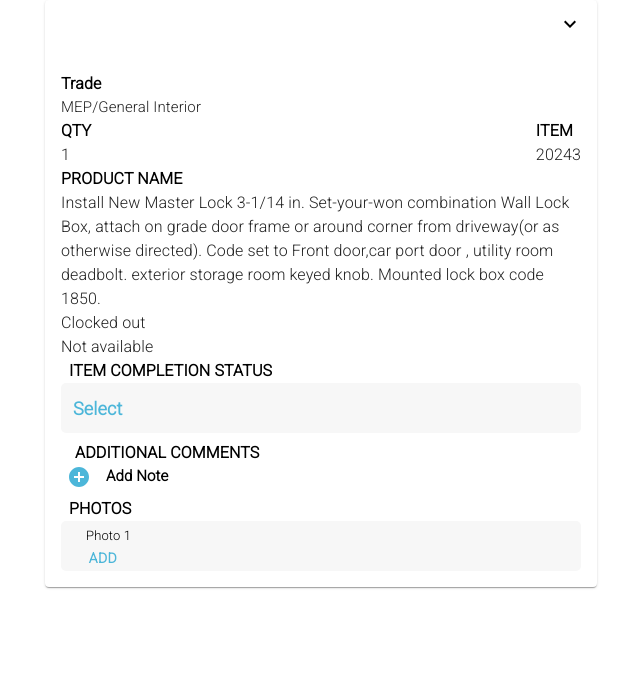
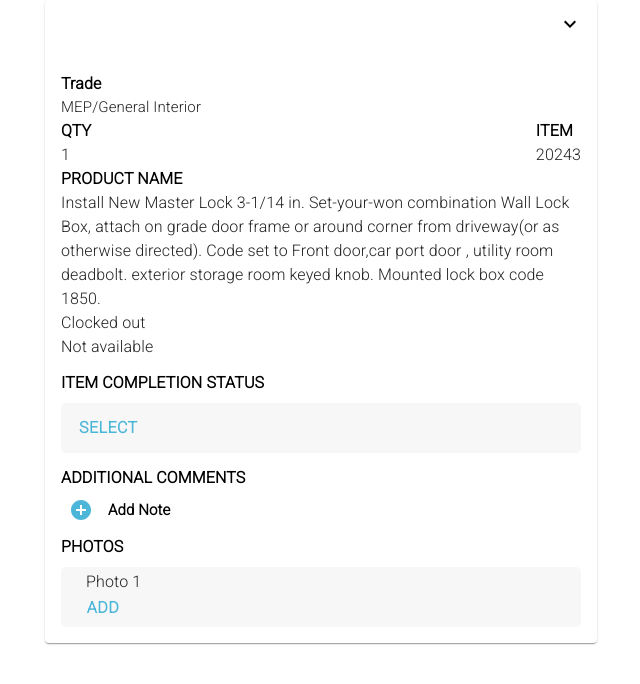
Before and after one commit to HassanHabibTahir/testMui, a React (Create React App) app: page / in a window 1280 px wide. Both pictures are taken after a click on the button 640 px from the left and 63 px from the top of the page. Shown: the top 684 px of the page, without its empty margins (319-959 px from the left). Built offline with nearby package versions, Linux system fonts and the light colour scheme.

Commit message:
added margin and padding

```diff
--- a/src/App.js
+++ b/src/App.js
@@ -28,7 +28,9 @@ const useStyles = makeStyles((theme) => ({
     display: "flex",
     color: "black",
     fontWeight: "bolder",
-    marginLeft: ".5rem",
+
+    // marginLeft: ".5rem",
+    margin: ".8rem 0 0.5rem 0",
   },
   quantity: {
     fontSize: theme.typography.pxToRem(12),
@@ -73,18 +75,61 @@ const useStyles = makeStyles((theme) => ({
   },
   trade: {
     fontSize: theme.typography.pxToRem(16),
-    color: 'black',
-    fontWeight: "bold"
+    color: "black",
+    fontWeight: "bold",
   },
   Mep: {
     fontSize: theme.typography.pxToRem(15),
   },
   sameItems: {
     fontSize: theme.typography.pxToRem(16),
-    color: 'black',
-    fontWeight: "bold"
+    color: "black",
+    fontWeight: "bold",
   },
+  photosBox: {
+    width: "100%",
+    height: 60,
+    borderRadius: "5px",
 
+    backgroundColor: "#F7F7F7",
+    padding: "3px 10px",
+  },
+  photosText: {
+    paddingLeft: "15px",
+  },
+  photosButton: {
+    fontWeight: 600,
+    color: "#4CB6D9",
+    margin: "0px",
+    padding: "0px",
+    fontSize: "16px",
+  },
+  customSelectBox: {
+    width: "100%",
+    height: 50,
+    borderRadius: "5px",
+
+    backgroundColor: "#F7F7F7",
+    padding: "5px 10px",
+  },
+  customSelectButton: {
+    fontWeight: 600,
+    color: "#4CB6D9",
+    fontSize: "16px",
+  },
+  additionalCommentsBox: {
+    margin: "8px 0px",
+  },
+  additionalCommentsWrapper: {
+    display: "flex",
+    alignItems: "center",
+    gap: "15px",
+    marginLeft: ".5rem",
+  },
+  addNoteIcon: {
+    color: "#4CB6D9",
+    cursor: "pointer",
+  },
   // AccordionSummary: {
   //   '&.MuiAccordionSummary-expandIcon': {
   //     position: "absolute",
@@ -109,6 +154,7 @@ const StyledBadge = withStyles((theme) => ({
 }))(Badge);
 const StyledINTERIORBadge = withStyles((theme) => ({
   badge: {
+    marginTop: ".1rem",
     minWidth: ".9rem",
     height: ".9rem",
     backgroundColor: "#4CB6D9",
@@ -134,9 +180,8 @@ export default function App() {
   const togleHandler = () => {
     // alert('Please select')
     setToggle(!toggle);
-  }
+  };
   console.log(toggle, "toggle--->");
-
 
   return (
     <Container maxWidth="sm">
@@ -150,14 +195,14 @@ export default function App() {
             classes={{ expandIcon: classes.customExpandIcon }}
             onClick={togleHandler}
             style={{
-              transition: "1s"
+              transition: "1s",
             }}
             expandIcon={<ExpandMoreIcon />}
             aria-controls="panel1bh-content"
             id="panel1bh-header"
           >
-
-            {toggle && <Box
+            {toggle && (
+              <Box
                 style={{
                   width: "100%",
                 }}
@@ -172,7 +217,12 @@ export default function App() {
                     }}
                   >
                     <StyledINTERIORBadge color="secondary" variant="dot" />
-                  <Typography className={classes.heading}>
+                    <Typography
+                      className={classes.heading}
+                      style={{
+                        marginLeft: ".5rem",
+                      }}
+                    >
                       MEP/GENERAL INTERIOR
                     </Typography>
                   </Box>
@@ -184,8 +234,8 @@ export default function App() {
                   Install New Master Lock 3-1/14 in. Set-your-own...
                 </Typography>
                 <Typography className={classes.paragraph}>
-                Front Door, carport door, utility room deadbolt,exterior storage
-                room keyed knob. Mounted Lock
+                  Front Door, carport door, utility room deadbolt,exterior
+                  storage room keyed knob. Mounted Lock
                 </Typography>
 
                 <Box className={classes.footerBadge}>
@@ -194,171 +244,79 @@ export default function App() {
                   </Typography>
                   <StyledBadge color="secondary" variant="dot" />
                 </Box>
-
-
-
-
-
-            </Box>}
-
+              </Box>
+            )}
           </AccordionSummary>
           <AccordionDetails>
             <Box
               style={{
-                width: '100%',
+                width: "100%",
               }}
             >
               <Box>
-                <Typography className={classes.trade}>
-                  Trade
+                <Typography className={classes.trade}>Trade</Typography>
+                <Typography className={classes.Mep}>
+                  MEP/General Interior
                 </Typography>
-                <Typography className={classes.Mep}>MEP/General Interior</Typography>
                 <Box>
-                  <Box style={{
-                    display: 'flex',
-                    justifyContent: 'space-between',
-                  }}>
+                  <Box
+                    style={{
+                      display: "flex",
+                      justifyContent: "space-between",
+                    }}
+                  >
                     <Box>
                       <Typography className={classes.sameItems}>QTY</Typography>
                       <Typography>1</Typography>
                     </Box>
                     <Box>
-                      <Typography className={classes.sameItems}>ITEM</Typography>
+                      <Typography className={classes.sameItems}>
+                        ITEM
+                      </Typography>
                       <Typography>20243</Typography>
                     </Box>
-
                   </Box>
                   <Box>
-                    <Typography className={classes.sameItems} >PRODUCT NAME</Typography>
-                    <Typography>Install New Master Lock 3-1/14 in. Set-your-won combination Wall Lock Box, attach on grade door  frame or around  corner from  driveway(or as otherwise directed). Code set to Front door,car port door , utility room deadbolt. exterior storage room keyed knob. Mounted lock box code 1850. </Typography>
+                    <Typography className={classes.sameItems}>
+                      PRODUCT NAME
+                    </Typography>
+                    <Typography>
+                      Install New Master Lock 3-1/14 in. Set-your-won
+                      combination Wall Lock Box, attach on grade door frame or
+                      around corner from driveway(or as otherwise directed).
+                      Code set to Front door,car port door , utility room
+                      deadbolt. exterior storage room keyed knob. Mounted lock
+                      box code 1850.{" "}
+                    </Typography>
                   </Box>
                 </Box>
               </Box>
 
-
               <Typography>Clocked out</Typography>
               <Typography style={{}}>Not available</Typography>
-              <Box>
-                {/* starting from it */}
+
               <Typography className={classes.heading}>
                 ITEM COMPLETION STATUS
               </Typography>
+              <Box className={classes.customSelectBox}>
+                <Button className={classes.customSelectButton}>Select</Button>
+              </Box>
 
-                {/* <Select
-                    style={{
-                      margin: "8px 6px",
-                      width: "100%",
-                      height: 50,
-                      fontWeight: 600,
-                      color: "#4CB6D9",
-                      backgroundColor: "#F7F7F7",
-                      borderRadius: "5px",
-                      paddingLeft: "5px",
-                      boxShadow: "none",
-                      "&.MuiOutlinedInput-notchedOutline": {
-                        border: " none !important",
-                      },
-                      "&.MuiOutlinedInput-notchedOutline": {
-                        border: "none  !important",
-                        outline: "none  !important",
-                      },
-                      "&.MuiOutlinedInput-root:hover .MuiOutlinedInput-notchedOutline":
-                        {
-                          border: "none  !important",
-                          outline: "none  !important",
-                        },
-                      "&.MuiOutlinedInput-root.Mui-focused .MuiOutlinedInput-notchedOutline":
-                        {
-                          border: "none  !important",
-                          outline: "none  !important",
-                        },
-                    }}
-                    inputProps={{ "aria-label": "Without label" }}
-                    value={status}
-                    classes={{ Muiselect: classes.MuiSelect }}
-                    onChange={handleStatusChange}
-                    displayEmpty
-                    renderValue={(value) => (value === "" ? "Select" : value)}
-                  >
-                    <MenuItem value="">Select</MenuItem>
-                    <MenuItem value={"active"}>Active</MenuItem>
-                    <MenuItem value={"inactive"}>Inactive</MenuItem>
-                  </Select> */}
-                <Box
-                  style={{
-                    width: "100%",
-                    height: 50,
-                    borderRadius: "5px",
-                    color: "#4CB6D9",
-                    backgroundColor: "#F7F7F7",
-                    padding: "12px",
-                  }}
-                >
-                  <Typography
-                    style={{
-                      fontWeight: 600,
-                      color: "#4CB6D9",
-                      fontSize: "18px",
-                    }}
-                  >
-                    Select
-                  </Typography>
-                </Box>
-                <Box
-                  style={{
-                    margin: "8px 6px",
-                  }}
-                >
               <Typography className={classes.heading}>
                 ADDITIONAL COMMENTS
               </Typography>
-                  <Box
-                    style={{
-                      display: "flex",
-                      alignItems: "center",
-                      gap: "15px",
-                    }}
-                  >
+              <Box className={classes.additionalCommentsWrapper}>
                 <AddCircleIcon
                   onClick={handleButtonClick}
-                      style={{
-                        color: "#4CB6D9",
-                        cursor: "pointer",
-                      }}
+                  className={classes.addNoteIcon}
                 />
-                    <Typography className={classes.subHeading}>
-                      Add Note
-                    </Typography>
+                <Typography className={classes.subHeading}>Add Note</Typography>
               </Box>
-                </Box>
+
               <Typography className={classes.heading}>PHOTOS</Typography>
-                <Box
-                  style={{
-                    width: "100%",
-                    height: 50,
-                    borderRadius: "5px",
-                    color: "#4CB6D9",
-                    backgroundColor: "#F7F7F7",
-                    padding: "5px 10px",
-                  }}
-                >
-                  <Typography
-                    style={{ paddingLeft: "15px" }}
-                    className={classes.paragraph}
-                  >
-                    Photo 1
-                  </Typography>
-                  <Button
-                    style={{
-                      fontWeight: 600,
-                      color: "#4CB6D9",
-                      margin: "0px",
-                      padding: "0px",
-                    }}
-                  >
-                    Add
-                  </Button>
-                </Box>
+              <Box className={classes.photosBox}>
+                <Typography className={classes.photosText}>Photo 1</Typography>
+                <Button className={classes.photosButton}>Add</Button>
               </Box>
             </Box>
           </AccordionDetails>
```
Lines whose indentation alone changed are shown as unchanged.
